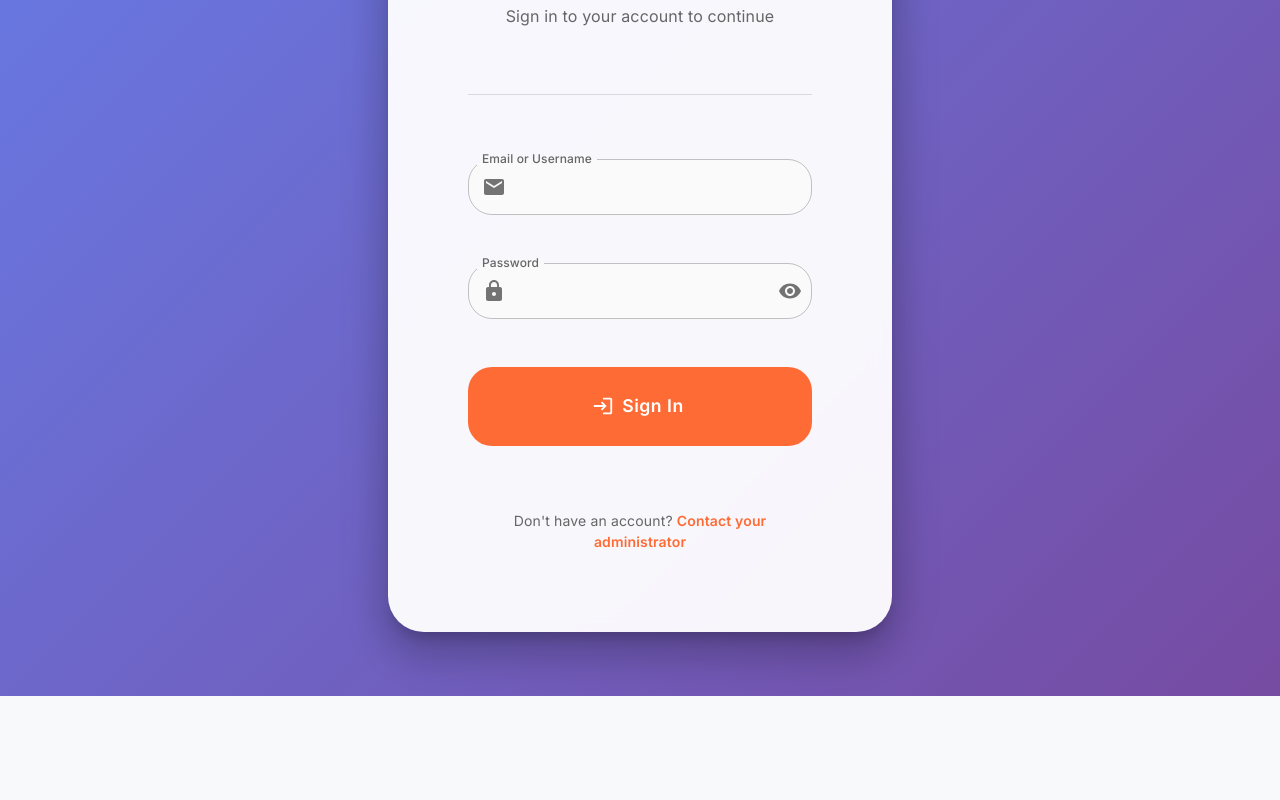
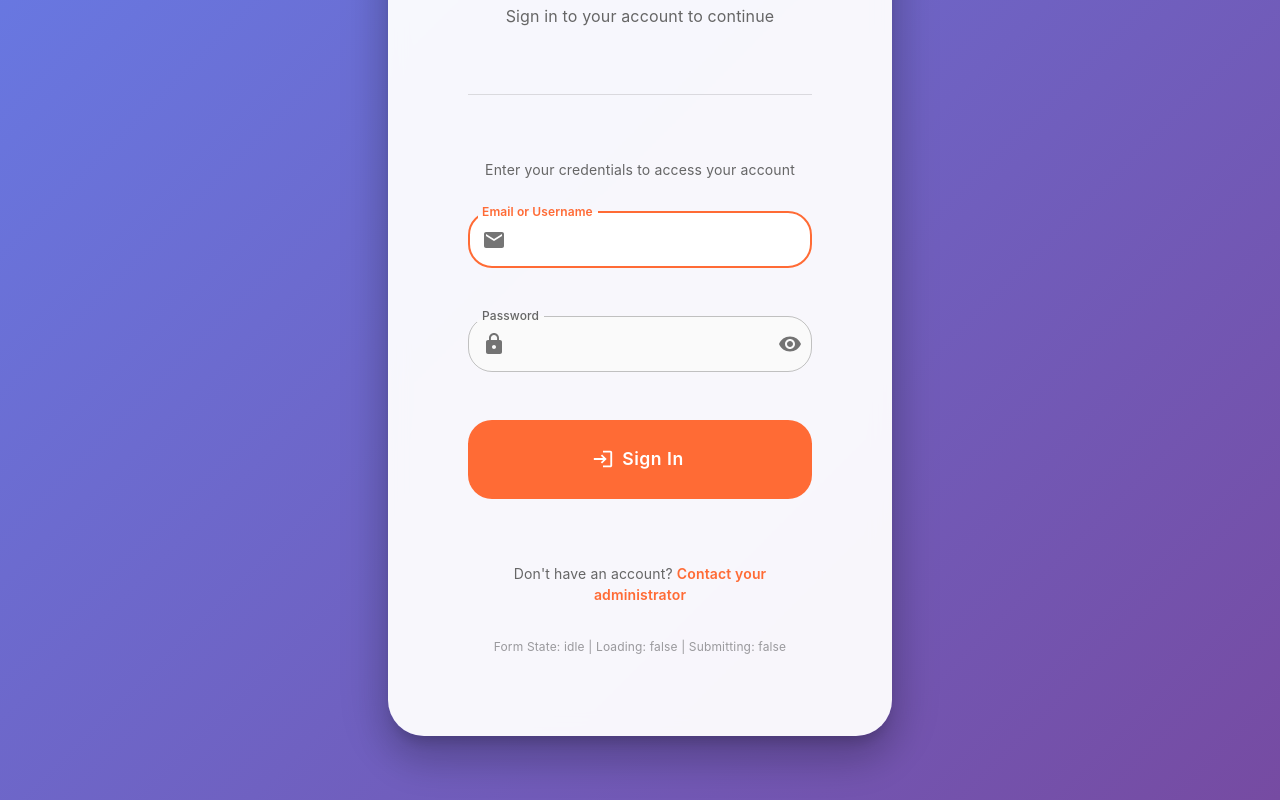
Before and after one commit to mkshuvo/garments-software, a Next.js app in the folder frontend/: page /login in a window 1280 px wide. Shown: the part 316-1116 px from the top of the page. Before the commit the page ends 1012 px from the top, so only its background shows below. Built offline with nearby package versions, Linux system fonts and the light colour scheme; no server answers.

Commit message:
delete Admin Setup

```diff
--- a/frontend/src/app/globals.css
+++ b/frontend/src/app/globals.css
@@ -24,6 +24,42 @@ body {
   -moz-osx-font-smoothing: grayscale;
 }
 
+/* System font stack for better typography without Google Fonts dependency */
+.font-system {
+  font-family:
+    system-ui,
+    -apple-system,
+    BlinkMacSystemFont,
+    'Segoe UI',
+    'Roboto',
+    'Oxygen',
+    'Ubuntu',
+    'Cantarell',
+    'Fira Sans',
+    'Droid Sans',
+    'Helvetica Neue',
+    sans-serif;
+  -webkit-font-smoothing: antialiased;
+  -moz-osx-font-smoothing: grayscale;
+}
+
+/* CSS variable for consistent font usage */
+:root {
+  --font-inter:
+    system-ui,
+    -apple-system,
+    BlinkMacSystemFont,
+    'Segoe UI',
+    'Roboto',
+    'Oxygen',
+    'Ubuntu',
+    'Cantarell',
+    'Fira Sans',
+    'Droid Sans',
+    'Helvetica Neue',
+    sans-serif;
+}
+
 * {
   box-sizing: border-box;
   padding: 0;
--- a/frontend/src/app/layout.tsx
+++ b/frontend/src/app/layout.tsx
@@ -1,13 +1,20 @@
 import type { Metadata } from "next";
-import { Inter } from "next/font/google";
 import "./globals.css";
 import { ThemeProvider } from "@/components/providers/ThemeProvider";
 import AuthInitializer from "@/components/auth/AuthInitializer";
 
-const inter = Inter({
-  subsets: ["latin"],
+// Use system fonts to avoid Google Fonts network dependency during Docker build
+// This prevents build failures due to network timeouts
+const systemFont = {
   variable: "--font-inter",
-});
+  className: "font-system",
+};
+
+// Alternative: If you want to use Google Fonts in production,
+// you can conditionally load it based on environment
+// const inter = process.env.NODE_ENV === 'production' ?
+//   Inter({ subsets: ["latin"], variable: "--font-inter", display: "swap" }) :
+//   systemFont;
 
 export const metadata: Metadata = {
   title: "GarmentsERP - Garment Management System",
@@ -21,7 +28,7 @@ export default function RootLayout({
 }>) {
   return (
     <html lang="en">
-      <body className={inter.variable}>
+      <body className={systemFont.className}>
         <ThemeProvider>
           <AuthInitializer>
             {children}
--- a/frontend/src/app/login/page.tsx
+++ b/frontend/src/app/login/page.tsx
@@ -1,8 +1,7 @@
 'use client'
 
-import React, { useState, useEffect } from 'react'
+import React, { useState, useEffect, useCallback } from 'react'
 import { useRouter } from 'next/navigation'
-import Link from 'next/link'
 import {
   Box,
   Container,
@@ -31,75 +30,210 @@ import * as yup from 'yup'
 import { useAuthStore } from '@/stores/authStore'
 import { LoginDto } from '@/services/authService'
 
+// Performance monitoring hook
+const usePerformanceMonitor = (componentName: string) => {
+  useEffect(() => {
+    if (process.env.NODE_ENV === 'development') {
+      const startTime = performance.now()
+      return () => {
+        const endTime = performance.now()
+        console.log(`${componentName} render time: ${endTime - startTime}ms`)
+      }
+    }
+  })
+}
+
+// Keyboard shortcuts hook
+const useKeyboardShortcuts = (onSubmit: () => void) => {
+  useEffect(() => {
+    const handleKeyDown = (event: KeyboardEvent) => {
+      // Ctrl/Cmd + Enter to submit form
+      if ((event.ctrlKey || event.metaKey) && event.key === 'Enter') {
+        event.preventDefault()
+        onSubmit()
+      }
+    }
+
+    document.addEventListener('keydown', handleKeyDown)
+    return () => document.removeEventListener('keydown', handleKeyDown)
+  }, [onSubmit])
+}
+
+// Enhanced types
+type LoginFormState = 'idle' | 'submitting' | 'success' | 'error'
+
+// Constants
+const VALIDATION_RULES = {
+  MIN_USERNAME_LENGTH: 3,
+  MIN_PASSWORD_LENGTH: 6,
+} as const
+
 // Validation schema
 const loginSchema = yup.object({
   emailOrUsername: yup
     .string()
     .required('Email or username is required')
-    .min(3, 'Must be at least 3 characters'),
+    .min(VALIDATION_RULES.MIN_USERNAME_LENGTH, `Must be at least ${VALIDATION_RULES.MIN_USERNAME_LENGTH} characters`)
+    .trim(),
   password: yup
     .string()
     .required('Password is required')
-    .min(6, 'Password must be at least 6 characters'),
+    .min(VALIDATION_RULES.MIN_PASSWORD_LENGTH, `Password must be at least ${VALIDATION_RULES.MIN_PASSWORD_LENGTH} characters`),
 })
 
 type LoginFormData = yup.InferType<typeof loginSchema>
 
-export default function LoginPage() {
-  const router = useRouter()
-  const { login, isAuthenticated, isLoading, error: authError, clearError } = useAuthStore()
-  const [showPassword, setShowPassword] = useState(false)
+// Custom hook for login form management
+const useLoginForm = () => {
+  const { login } = useAuthStore()
 
-  // Form setup
-  const {
-    control,
-    handleSubmit,
-    formState: { errors, isSubmitting },
-    setError: setFormError,
-  } = useForm<LoginFormData>({
+  // Form setup with better error handling
+  const form = useForm<LoginFormData>({
     resolver: yupResolver(loginSchema),
     defaultValues: {
       emailOrUsername: '',
       password: '',
     },
+    mode: 'onSubmit', // Change to onSubmit to prevent premature validation
+    reValidateMode: 'onSubmit', // Don't revalidate on change
   })
+
+  // Memoized submit handler with error handling
+  const onSubmit = useCallback(async (data: LoginFormData) => {
+    try {
+      // Don't clear error here - let it persist until login attempt succeeds
+      await login(data as LoginDto)
+    } catch (loginError: unknown) {
+      // Error is handled by the store, but we can add additional logging here
+      console.error('Login failed:', loginError)
+      // Re-throw to allow form-level error handling
+      throw loginError
+    }
+  }, [login])
+
+  return { form, onSubmit }
+}
+
+function LoginPage() {
+  const redirectTo = '/' // Default redirect path
+  usePerformanceMonitor('LoginPage')
+
+  const router = useRouter()
+  const { isAuthenticated, isLoading, error: authError, clearError } = useAuthStore()
+  const [showPassword, setShowPassword] = useState(false)
+  const [formState, setFormState] = useState<LoginFormState>('idle')
+
+  // Use custom hook for form management
+  const { form, onSubmit } = useLoginForm()
+  const {
+    control,
+    handleSubmit,
+    formState: { errors, isSubmitting },
+  } = form
 
   // Redirect if already authenticated
   useEffect(() => {
     if (isAuthenticated) {
-      router.push('/')
+      setFormState('success')
+      router.push(redirectTo)
     }
-  }, [isAuthenticated, router])
+  }, [isAuthenticated, router, redirectTo])
 
-  // Clear errors when component mounts or when user starts typing
+  // Don't automatically clear errors on mount - let them persist
+  // useEffect(() => {
+  //   clearError()
+  // }, []) // Commented out to allow errors to persist
+
+  // Enhanced focus management - fix the selector
   useEffect(() => {
+    const firstField = document.querySelector('[data-testid="email-input"] input') as HTMLInputElement
+    if (firstField && !isAuthenticated) {
+      // Delay focus to ensure proper rendering
+      const timeoutId = setTimeout(() => {
+        firstField.focus()
+      }, 100)
+      return () => clearTimeout(timeoutId)
+    }
+  }, [isAuthenticated])
+
+  // Monitor auth state to update form state
+  useEffect(() => {
+    console.log('Auth state changed:', { formState, isAuthenticated, authError })
+    if (formState === 'submitting') {
+      // Check if login was successful or failed
+      if (isAuthenticated) {
+        console.log('Login successful, setting form state to success')
+        setFormState('success')
+      } else if (authError) {
+        console.log('Login failed, setting form state to error')
+        setFormState('error')
+      }
+    }
+  }, [isAuthenticated, authError, formState])
+
+  // Focus management for error states
+  useEffect(() => {
+    if (authError && formState === 'error') {
+      const errorElement = document.getElementById('login-error')
+      if (errorElement) {
+        errorElement.focus()
+        // Announce error to screen readers
+        errorElement.setAttribute('aria-live', 'assertive')
+      }
+    }
+  }, [authError, formState])
+
+  // Memoized callbacks
+  const togglePasswordVisibility = useCallback(() => {
+    setShowPassword(prev => !prev)
+  }, [])
+
+  const handleClearError = useCallback(() => {
     clearError()
+    setFormState('idle')
   }, [clearError])
 
-  const onSubmit = async (data: LoginFormData) => {
+  // Enhanced submit handler with form state management
+  const enhancedOnSubmit = useCallback(async (data: LoginFormData) => {
+    console.log('Form submission started', { data, formState, authError })
+    setFormState('submitting')
     try {
-      clearError()
-      await login(data as LoginDto)
-      // Redirect will happen via useEffect above
+      await onSubmit(data)
+      console.log('Form submission completed successfully')
+      // Don't set success here - let the redirect useEffect handle it
     } catch (error) {
-      const err = error as { message?: string }
-      // Error is already handled in the store, but we can show additional form validation if needed
-      if (err.message?.includes('credentials')) {
-        setFormError('emailOrUsername', { message: 'Invalid email/username or password' })
-        setFormError('password', { message: 'Invalid email/username or password' })
+      console.log('Form submission failed', { error, authError })
+      setFormState('error')
+      // Don't clear the error here - let it persist until user manually clears it
+      console.error('Login submission error:', error)
     }
+  }, [onSubmit, formState, authError])
+
+  // Add keyboard shortcuts - but prevent interference with form submission
+  useKeyboardShortcuts(() => {
+    if (!isSubmitting && formState !== 'submitting') {
+      // Use the React Hook Form handleSubmit instead of dispatching events
+      handleSubmit(enhancedOnSubmit)()
     }
-  }
+  })
 
-  const togglePasswordVisibility = () => {
-    setShowPassword(!showPassword)
-  }
-
-  // If loading (checking auth), show spinner
+  // Enhanced loading state with better UX
   if (isLoading && !isSubmitting) {
     return (
-      <Box display="flex" justifyContent="center" alignItems="center" minHeight="100vh">
-        <CircularProgress />
+      <Box
+        display="flex"
+        justifyContent="center"
+        alignItems="center"
+        minHeight="100vh"
+        role="status"
+        aria-label="Loading authentication status"
+      >
+        <Stack alignItems="center" spacing={2}>
+          <CircularProgress size={40} />
+          <Typography variant="body2" color="text.secondary">
+            Checking authentication...
+          </Typography>
+        </Stack>
       </Box>
     )
   }
@@ -126,8 +260,8 @@ export default function LoginPage() {
         >
           {/* Header */}
           <Stack spacing={3} alignItems="center" sx={{ mb: 4 }}>
-            <Link href="/" passHref>
             <IconButton
+              onClick={() => router.push('/')}
               sx={{
                 alignSelf: 'flex-start',
                 color: 'text.secondary',
@@ -136,7 +270,6 @@ export default function LoginPage() {
             >
               <ArrowBack />
             </IconButton>
-            </Link>
 
             <Box textAlign="center">
               <Typography
@@ -158,19 +291,50 @@ export default function LoginPage() {
 
           <Divider sx={{ mb: 4 }} />
 
-          {/* Error Alert */}
+          {/* Enhanced Error Alert */}
           {authError && (
             <Alert
               severity="error"
-              sx={{ mb: 3 }}
-              onClose={clearError}
+              onClose={handleClearError}
+              id="login-error"
+              data-testid="login-error"
+              tabIndex={-1}
+              role="alert"
+              aria-live="assertive"
+              sx={{
+                borderRadius: 2,
+                mb: 3,
+                '&:focus': {
+                  outline: '2px solid',
+                  outlineColor: 'error.main',
+                  outlineOffset: '2px',
+                }
+              }}
             >
+              <Typography component="span" sx={{ fontWeight: 500 }}>
                 {authError}
+              </Typography>
             </Alert>
           )}
 
           {/* Login Form */}
-          <form onSubmit={handleSubmit(onSubmit)}>
+          <Box
+            component="form"
+            onSubmit={handleSubmit(enhancedOnSubmit)}
+            noValidate
+            role="form"
+            aria-labelledby="login-title"
+            aria-describedby={authError ? 'login-error' : 'login-description'}
+            sx={{ width: '100%' }}
+          >
+            <Typography
+              id="login-description"
+              variant="body2"
+              color="text.secondary"
+              sx={{ mb: 2, textAlign: 'center' }}
+            >
+              Enter your credentials to access your account
+            </Typography>
             <Stack spacing={3}>
               {/* Email/Username Field */}
               <Controller
@@ -185,10 +349,13 @@ export default function LoginPage() {
                     error={!!errors.emailOrUsername}
                     helperText={errors.emailOrUsername?.message}
                     disabled={isLoading || isSubmitting}
+                    aria-describedby={errors.emailOrUsername ? 'email-error' : undefined}
+                    data-testid="email-input"
+                    onChange={field.onChange}
                     InputProps={{
                       startAdornment: (
                         <InputAdornment position="start">
-                          <Email color="action" />
+                          <Email color="action" aria-hidden="true" />
                         </InputAdornment>
                       ),
                     }}
@@ -215,19 +382,23 @@ export default function LoginPage() {
                     error={!!errors.password}
                     helperText={errors.password?.message}
                     disabled={isLoading || isSubmitting}
+                    aria-describedby={errors.password ? 'password-error' : undefined}
+                    data-testid="password-input"
+                    onChange={field.onChange}
                     InputProps={{
                       startAdornment: (
                         <InputAdornment position="start">
-                          <Lock color="action" />
+                          <Lock color="action" aria-hidden="true" />
                         </InputAdornment>
                       ),
                       endAdornment: (
                         <InputAdornment position="end">
                           <IconButton
-                            aria-label="toggle password visibility"
+                            aria-label={showPassword ? 'Hide password' : 'Show password'}
                             onClick={togglePasswordVisibility}
                             edge="end"
                             disabled={isLoading || isSubmitting}
+                            data-testid="password-toggle"
                           >
                             {showPassword ? <VisibilityOff /> : <Visibility />}
                           </IconButton>
@@ -249,39 +420,66 @@ export default function LoginPage() {
                 variant="contained"
                 size="large"
                 fullWidth
-                disabled={isLoading || isSubmitting}
-                startIcon={isLoading || isSubmitting ? <CircularProgress size={20} /> : <LoginIcon />}
+                disabled={isLoading || isSubmitting || formState === 'submitting'}
+                startIcon={
+                  (isLoading || isSubmitting || formState === 'submitting') ?
+                    <CircularProgress size={20} color="inherit" /> :
+                    <LoginIcon />
+                }
+                data-testid="login-button"
+                aria-describedby={authError ? 'login-error' : undefined}
                 sx={{
                   py: 1.5,
                   borderRadius: 2,
                   fontSize: '1.1rem',
                   fontWeight: 600,
                   textTransform: 'none',
+                  transition: 'all 0.2s ease-in-out',
+                  '&:disabled': {
+                    opacity: 0.7,
+                  },
                 }}
               >
-                {isLoading || isSubmitting ? 'Signing In...' : 'Sign In'}
+                {(isLoading || isSubmitting || formState === 'submitting') ? 'Signing In...' : 'Sign In'}
               </Button>
             </Stack>
-          </form>
+          </Box>
 
           {/* Footer */}
           <Box sx={{ mt: 4, textAlign: 'center' }}>
             <Typography variant="body2" color="text.secondary">
               Don&apos;t have an account?{' '}
-              <Link href="/register" style={{ textDecoration: 'none' }}>
               <Typography
                 component="span"
                 variant="body2"
+                onClick={() => router.push('/register')}
                 sx={{
                   color: 'primary.main',
                   fontWeight: 600,
+                  cursor: 'pointer',
                   '&:hover': { textDecoration: 'underline' },
+                  '&:focus': {
+                    outline: '2px solid',
+                    outlineColor: 'primary.main',
+                    outlineOffset: '2px',
+                    borderRadius: 1,
+                  },
                 }}
               >
                 Contact your administrator
               </Typography>
-              </Link>
             </Typography>
+
+            {/* Development info - remove in production */}
+            {process.env.NODE_ENV === 'development' && (
+              <Typography
+                variant="caption"
+                color="text.disabled"
+                sx={{ mt: 2, display: 'block' }}
+              >
+                Form State: {formState} | Loading: {isLoading.toString()} | Submitting: {isSubmitting.toString()}
+              </Typography>
+            )}
           </Box>
         </Paper>
       </Container>
@@ -289,9 +487,8 @@ export default function LoginPage() {
   )
 }
 
-export type AuthState = {
-  isAuthenticated: boolean
-  isLoading: boolean
-  error?: string | null
-  // ...other state properties
-}
+// Export memoized component with display name for debugging
+const MemoizedLoginPage = React.memo(LoginPage)
+MemoizedLoginPage.displayName = 'LoginPage'
+
+export default MemoizedLoginPage
--- a/frontend/src/stores/authStore.ts
+++ b/frontend/src/stores/authStore.ts
@@ -28,25 +28,48 @@ export const useAuthStore = create<AuthState>()(
       error: null,
 
       login: async (loginData: LoginDto) => {
-        set({ isLoading: true, error: null })
+        console.log('Auth store: Starting login process')
+        set((state) => ({ ...state, isLoading: true })) // Preserve existing error state
         try {
           const response: LoginResponseDto = await authService.login(loginData)
+          console.log('Auth store: Login successful')
           set({
             isAuthenticated: true,
             user: response.user,
             token: response.token,
             isLoading: false,
-            error: null,
+            error: null, // Only clear error on successful login
           })
-        } catch (error) {
+        } catch (error: unknown) {
+          // Extract error message from API response
+          let errorMessage = 'Login failed'
+
+          if (error && typeof error === 'object') {
+            const err = error as {
+              message?: string
+              response?: { data?: { message?: string } }
+              data?: { message?: string }
+            }
+            if (err.message) {
+              errorMessage = err.message
+            } else if (err.response?.data?.message) {
+              errorMessage = err.response.data.message
+            } else if (err.data?.message) {
+              errorMessage = err.data.message
+            }
+          }
+
+          console.log('Auth store: Login failed, setting error:', errorMessage)
           set({
             isAuthenticated: false,
             user: null,
             token: null,
             isLoading: false,
-            error: (error as { message?: string }).message || 'Login failed',
+            error: errorMessage,
           })
-          throw error
+          console.log('Auth store: Error state set, throwing error')
+          // Throw the error so the form can handle it
+          throw new Error(errorMessage)
         }
       },
 
@@ -64,7 +87,8 @@ export const useAuthStore = create<AuthState>()(
       },
 
       clearError: () => {
-        set((state) => ({ ...state }))
+        console.log('Auth store: clearError called')
+        set({ error: null })
       },
 
       setLoading: (loading: boolean) => {
@@ -72,10 +96,13 @@ export const useAuthStore = create<AuthState>()(
       },
 
       checkAuth: async () => {
+        console.log('Auth store: checkAuth called')
         if (!authService.isAuthenticated()) {
-          set({ isAuthenticated: false, user: null, token: null, error: null })
+          console.log('Auth store: Not authenticated, skipping checkAuth')
+          set((state) => ({ ...state, isAuthenticated: false, user: null, token: null }))
           return
         }
+        console.log('Auth store: Checking auth for authenticated user')
         set({ isLoading: true })
         try {
           const user = await authService.getProfile()
```
Also changed, not shown: 2 other files (tests, documents, lock files or other folders). Lines whose indentation alone changed are shown as unchanged.
